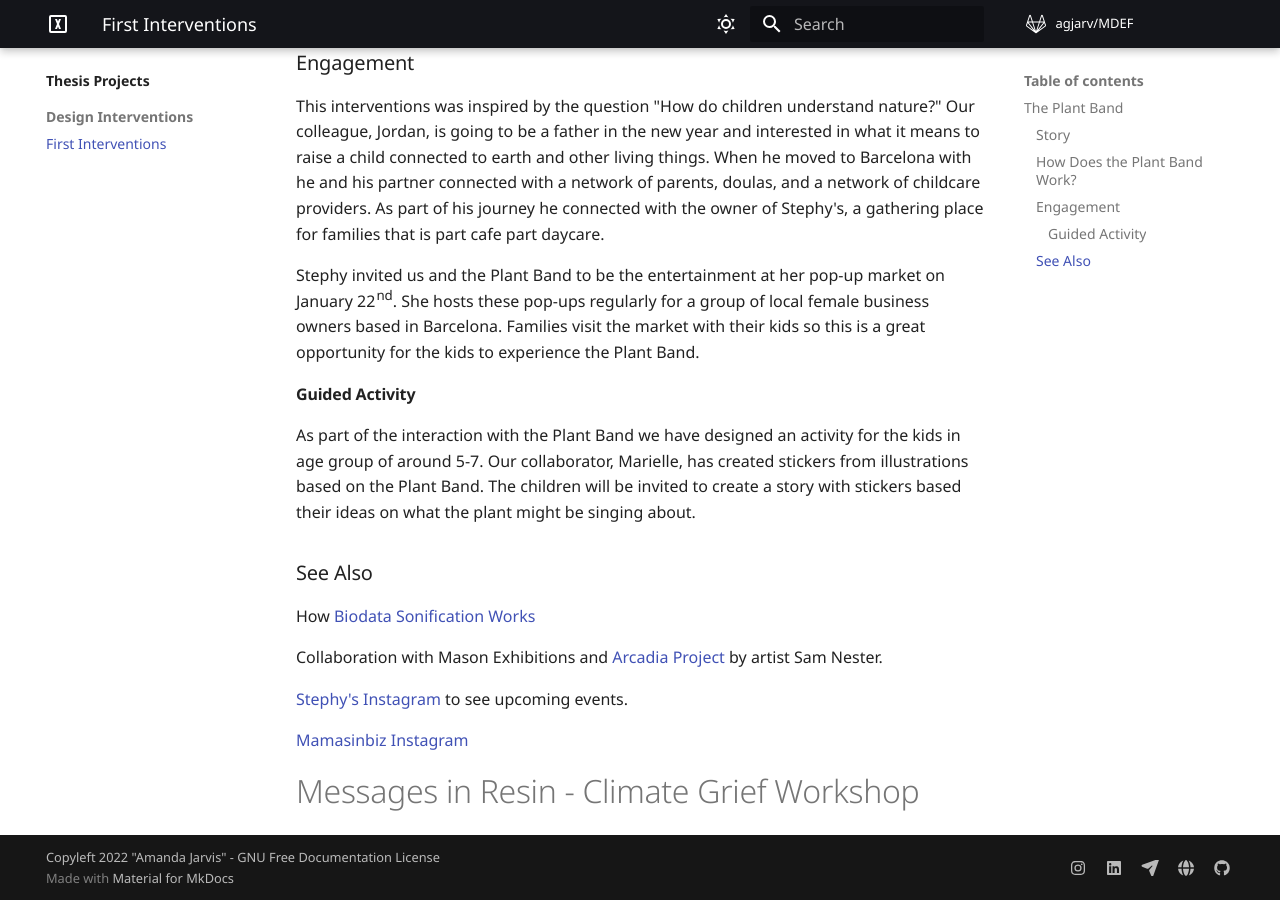
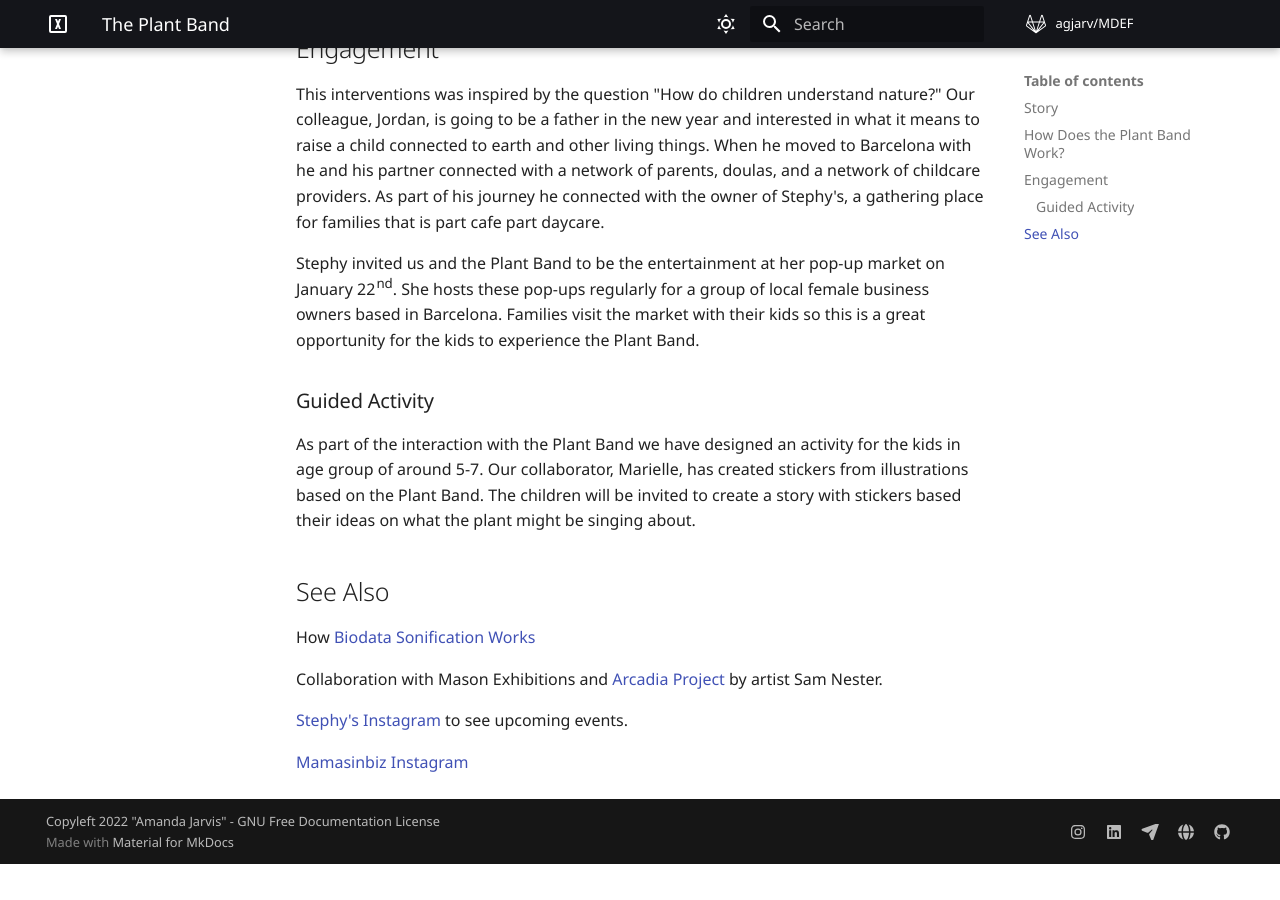
Before and after one commit to agjarv/MDEF, an MkDocs documentation site: the page built from docs/thesisprojects/plantband.md, in a window 1280 px wide and 900 px high, scrolled down 1930 px. Built offline with MkDocs 1.6.1 and Material for MkDocs 9.7.7, drawn with Linux system fonts in a browser that asks for light colours; comment, search, counter and statistics services are not loaded; after the commit the page ends 2794 px from its top, so only the background shows below that.

Commit message:
Add messages in resin

```diff
--- a/docs/thesisprojects/firstinterventions.md
+++ b/docs/thesisprojects/plantband.md
@@ -1,18 +1,16 @@
-# First Interventions
-
-## The Plant Band
+# The Plant Band
 
 ![The Plant Band](../images/thesis/Plant%20Band.jpeg)
 *Collaborators: Marielle Wall, Jordan Hodges, the Plants*
 
-### Story
+## Story
 > *by Marielle Wall*
 
 > The Plant Band is a group of plants who desire to tell children about their lives through the form of song. Through the use of  electronics and code, us humans have translated the secret language of plants to something we can hear and interact with.
 
 > We are challenging children and their parents to listen deeply to what the plants are saying then translate the story the plants are trying to tell. What the plants are saying to the young humans is up to our interpretation and our ability to really hear what they have to say.
 
-### How Does the Plant Band Work?
+## How Does the Plant Band Work?
 
 Beyond the code and hardware logistics, what we are doing is simple. We are listening, interpreting, and re-telling - hopefully all through the eyes and imagination of children.
 
@@ -20,17 +18,17 @@
 
 This hardware and code is based on an open source project by Sam Cusumano. You can find out more about his work and details on how to build this on [Electricity for Progress.](https://electricityforprogress.com/)
 
-### Engagement
+## Engagement
 
 This interventions was inspired by the question "How do children understand nature?" Our colleague, Jordan, is going to be a father in the new year and interested in what it means to raise a child connected to earth and other living things. When he moved to Barcelona with he and his partner connected with a network of parents, doulas, and a network of childcare providers. As part of his journey he connected with the owner of Stephy's, a gathering place for families that is part cafe part daycare.
 
 Stephy invited us and the Plant Band to be the entertainment at her pop-up market on January 22nd. She hosts these pop-ups regularly for a group of local female business owners based in Barcelona. Families visit the market with their kids so this is a great opportunity for the kids to experience the Plant Band.
 
-#### Guided Activity
+### Guided Activity
 
 As part of the interaction with the Plant Band we have designed an activity for the kids in age group of around 5-7. Our collaborator, Marielle, has created stickers from illustrations based on the Plant Band. The children will be invited to create a story with stickers based their ideas on what the plant might be singing about.
 
-### See Also
+## See Also
 
 How [Biodata Sonification Works](https://electricityforprogress.com/biodata-sonification/)
 
@@ -39,5 +37,3 @@
 [Stephy's Instagram](https://www.instagram.com/stephysbcn/) to see upcoming events.
 
 [Mamasinbiz Instagram](https://www.instagram.com/mamasinbiz2022/)
-
-# Messages in Resin - Climate Grief Workshop
```
Also changed, not shown: docs/thesisprojects/messagesinresin.md (added, +5 -0 lines).
